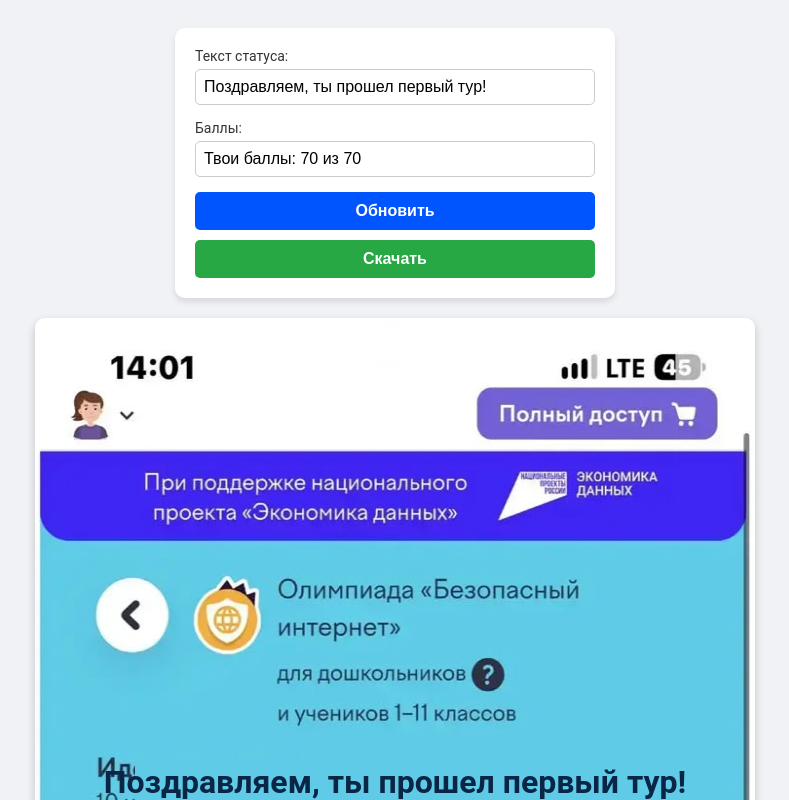
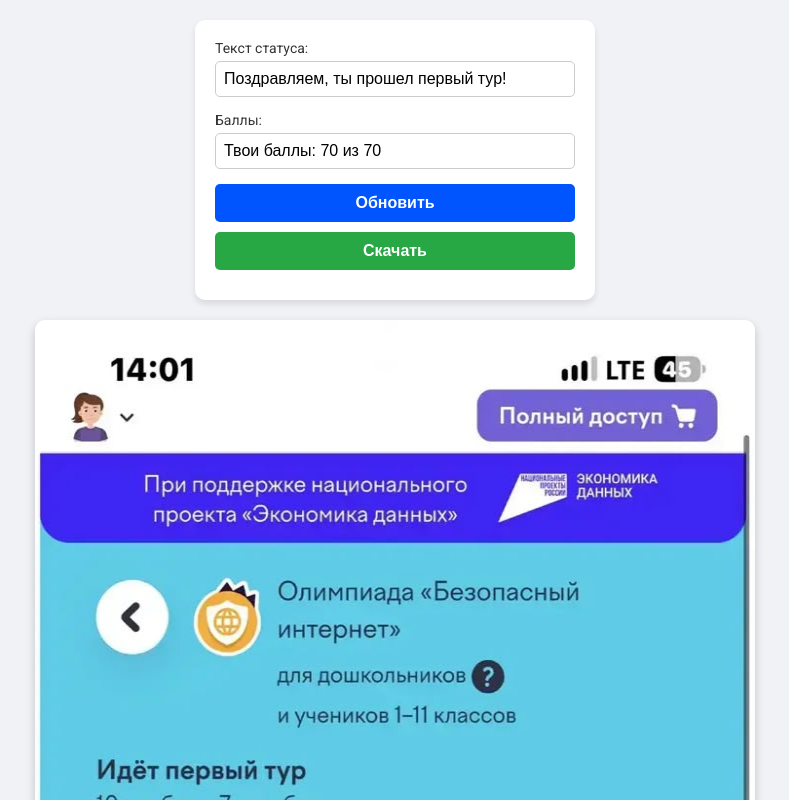
Before and after one commit to JOYZIE-create/cerf-generation, a plain HTML site: page index.html in a window 1280 px wide. Shown: the top 800 px of the page, without its empty margins (245-1034 px from the left). Drawn offline with Linux system fonts and the light colour scheme.

Commit message:
Update index.html

```diff
--- a/index.html
+++ b/index.html
@@ -4,6 +4,7 @@
     <meta charset="UTF-8">
     <meta name="viewport" content="width=device-width, initial-scale=1.0">
     <title>Генератор сертификатов</title>
+    <link href="https://fonts.googleapis.com/css2?family=Roboto:wght@400;700&display=swap" rel="stylesheet">
     <style>
         body {
             font-family: 'Roboto', sans-serif;
@@ -12,6 +13,7 @@
             flex-direction: column;
             align-items: center;
             padding: 20px;
+            margin: 0;
         }
         .controls {
             background: white;
@@ -21,6 +23,7 @@
             margin-bottom: 20px;
             width: 100%;
             max-width: 400px;
+            box-sizing: border-box;
         }
         .input-group {
             margin-bottom: 15px;
@@ -49,14 +52,17 @@
             font-size: 16px;
             cursor: pointer;
             font-weight: bold;
+            margin-bottom: 10px;
         }
         button:hover {
             background-color: #0044cc;
         }
         canvas {
             max-width: 100%;
+            height: auto;
             border-radius: 10px;
             box-shadow: 0 4px 10px rgba(0,0,0,0.2);
+            display: block;
         }
     </style>
 </head>
@@ -72,7 +78,7 @@
             <input type="text" id="scoreInput" value="Твои баллы: 70 из 70">
         </div>
         <button onclick="generateCertificate()">Обновить</button>
-        <button onclick="downloadImage()" style="background-color: #28a745; margin-top: 10px;">Скачать</button>
+        <button onclick="downloadImage()" style="background-color: #28a745;">Скачать</button>
     </div>
 
     <canvas id="canvas" width="720" height="1600"></canvas>
@@ -82,7 +88,6 @@
         const ctx = canvas.getContext('2d');
         const bgImage = new Image();
 
-        // Укажи путь к своему скриншоту, загруженному в репозиторий
         bgImage.src = 'IMG-20261126-WA0000.jpg';
 
         bgImage.onload = function() {
@@ -90,38 +95,28 @@
         };
 
         function generateCertificate() {
-            // 1. Отрисовка фона
             ctx.drawImage(bgImage, 0, 0, canvas.width, canvas.height);
 
             const statusText = document.getElementById('statusInput').value;
             const scoreText = document.getElementById('scoreInput').value;
 
-            // 2. Настройка шрифтов и цветов
-            // Цвет взят из оригинального текста Uchi.ru
             const textColor = '#0A2647';
+            const bgColor = '#5bc0d9';
 
-            // 3. Затирание старого текста (имитация градиента)
-            // Координаты (X, Y, Ширина, Высота) подобраны под твой скриншот
-            // Вместо сплошной заливки берем пиксель фона и заливаем им
-            const bgColor = ctx.getImageData(350, 480, 1, 1).data;
-            ctx.fillStyle = `rgba(${bgColor[0]}, ${bgColor[1]}, ${bgColor[2]}, 1)`;
+            ctx.fillStyle = bgColor;
 
-            // Затираем статус
-            ctx.fillRect(100, 440, 520, 50);
-            // Затираем баллы
-            ctx.fillRect(200, 530, 320, 50);
+            ctx.fillRect(100, 500, 520, 50);
+            ctx.fillRect(200, 580, 320, 45);
 
-            // 4. Рендер нового текста
             ctx.fillStyle = textColor;
             ctx.textAlign = 'center';
+            ctx.textBaseline = 'middle';
 
-            // Статус
             ctx.font = 'bold 32px Roboto, sans-serif';
-            ctx.fillText(statusText, canvas.width / 2, 475);
+            ctx.fillText(statusText, canvas.width / 2, 525);
 
-            // Баллы
-            ctx.font = 'bold 28px Roboto, sans-serif';
-            ctx.fillText(scoreText, canvas.width / 2, 565);
+            ctx.font = 'bold 30px Roboto, sans-serif';
+            ctx.fillText(scoreText, canvas.width / 2, 605);
         }
 
         function downloadImage() {
```
